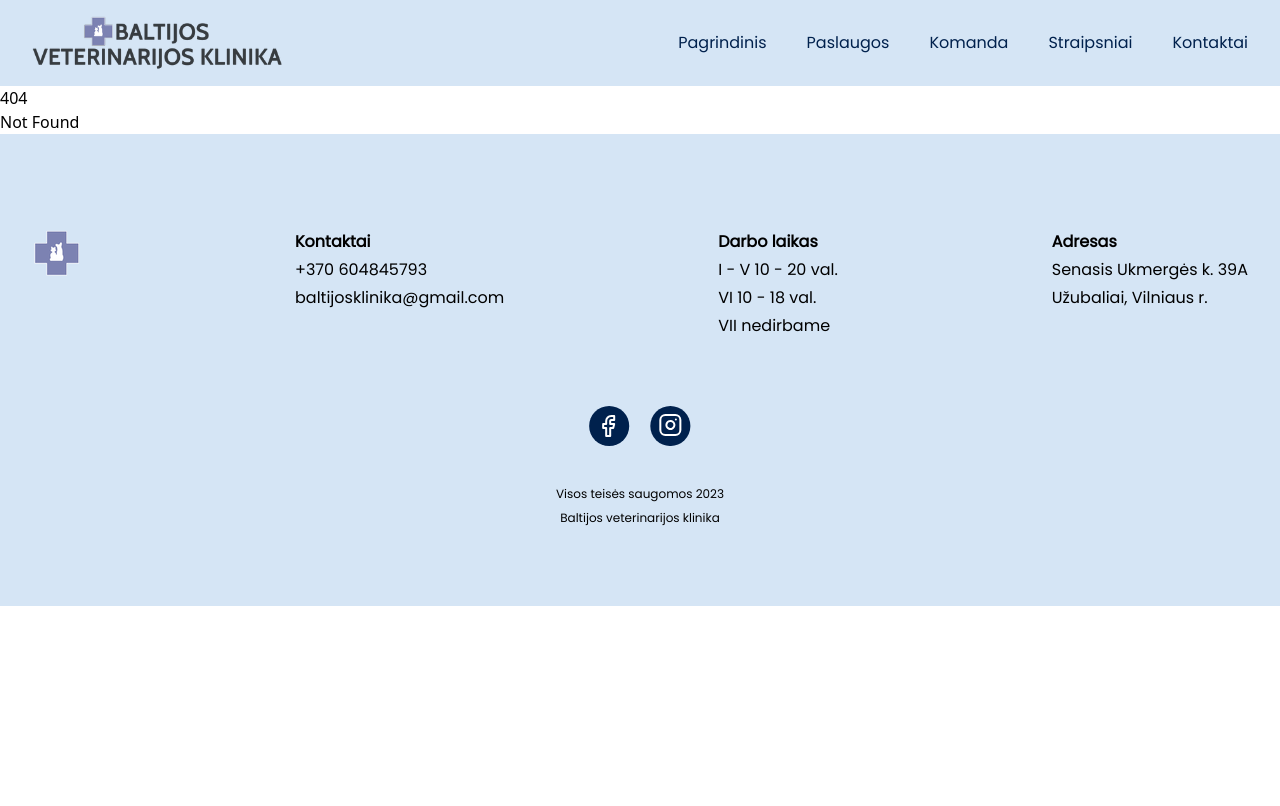
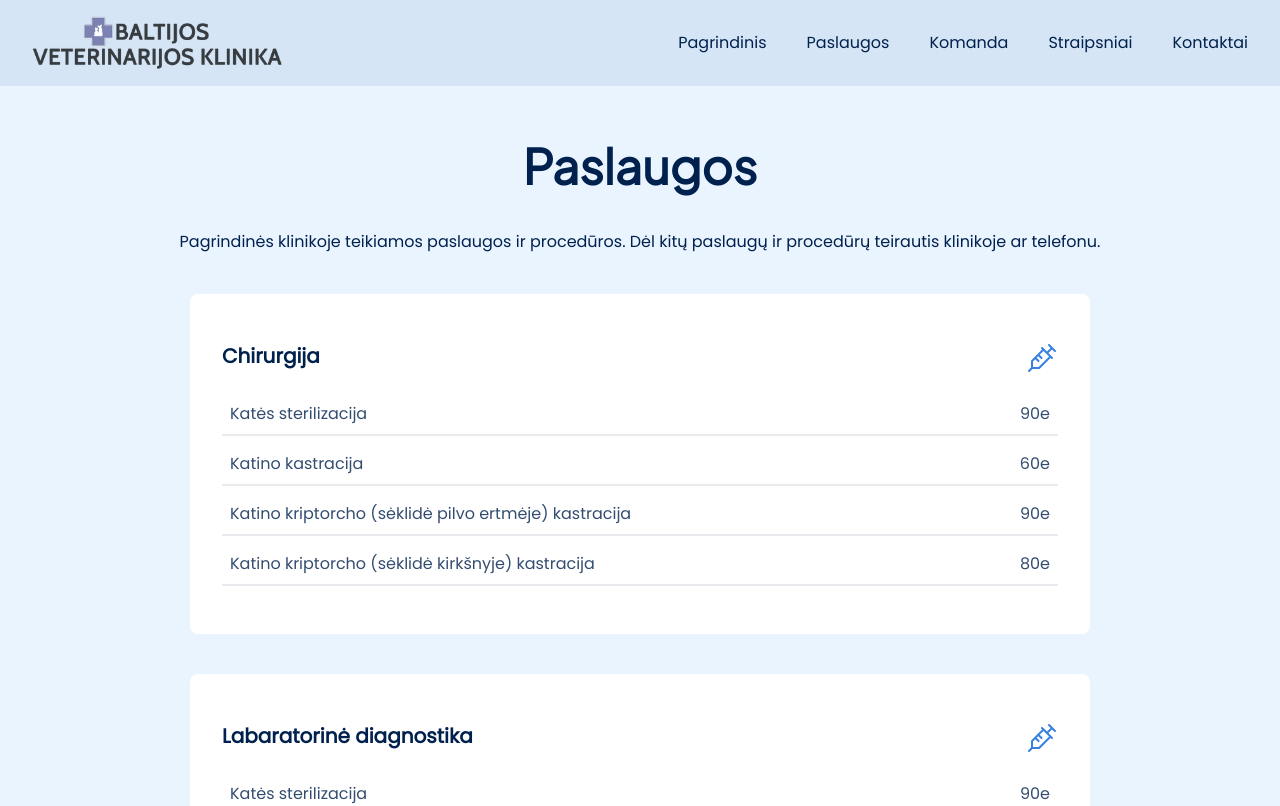
Before and after one commit to a-zyk/klinikos_web, a SvelteKit app: page /paslaugos in a window 1280 px wide. Before the commit this address had no page. Shown: the top 806 px of the page. Built offline with nearby package versions, Linux system fonts and the light colour scheme.

Commit message:
Add services page and items

```diff
--- a/src/lib/landing/Card.svelte
+++ b/src/lib/landing/Card.svelte
@@ -5,7 +5,7 @@
 </script>
 
 <div
-  class=" hover:translate-y-2 flex flex-col p-6 md:p-8 w-[250px] h-[250px] md:w-[300px] md:h-[300px] bg-white rounded-md cursor-pointer"
+  class=" hover:translate-y-2 flex flex-col p-6 md:p-8 w-[250px] h-[250px] md:w-[300px] md:h-[300px] bg-white rounded-lg cursor-pointer"
 >
   <svelte:component this={icon} />
   <div class="flex-grow" />
--- a/src/lib/landing/Team.svelte
+++ b/src/lib/landing/Team.svelte
@@ -20,9 +20,9 @@
       <div
         class=" max-w-[1100px] flex items-center justify-start md:justify-end mt-8 md:gap-2 cursor-pointer"
       >
-        <div class="font-base text-sm md:font-md text-primary_blue">
+        <a href="/komanda" class="font-base text-sm md:font-md text-primary_blue">
           Plačiau apie komandą
-        </div>
+        </a>
         <Arrow />
       </div>
     </ContentContainer>
--- a/src/lib/nav/MobileNav.svelte
+++ b/src/lib/nav/MobileNav.svelte
@@ -28,7 +28,9 @@
 {/if}
 
 <div class="flex w-full px-8 py-4">
-  <img src="/small_logo.png" alt="small logo" />
+  <a href="/">
+    <img src="/small_logo.png" alt="small logo" />
+  </a>
   <div class="flex-grow" />
   <button class="cursor-pointer" on:click={() => (isNavShown = true)}
     ><Bars /></button
--- a/src/lib/nav/WebNav.svelte
+++ b/src/lib/nav/WebNav.svelte
@@ -3,9 +3,9 @@
 </script>
 
 <div class="flex gap-4 items-center w-full px-8 py-4 lg:max-w-[1600px]">
-  <div class="md:w-[200px] lg:w-[250px]">
+  <a href="/" class="md:w-[200px] lg:w-[250px]">
     <img src="/logo.png" alt="logo" />
-  </div>
+  </a>
   <div class="flex-grow"/>
   <ul class="flex gap-10">
     {#each data as item}
--- a/src/lib/nav/data.js
+++ b/src/lib/nav/data.js
@@ -1,6 +1,6 @@
 export default [
     {name: "Pagrindinis", link:"/"},
-    {name: "Paslaugos", link:"/"},
+    {name: "Paslaugos", link:"/paslaugos"},
     {name: "Komanda", link:"/komanda"},
     {name: "Straipsniai", link:"/straipsniai"},
     {name: "Kontaktai", link:"/"},
--- a/src/routes/komanda/+page.svelte
+++ b/src/routes/komanda/+page.svelte
@@ -13,10 +13,10 @@
           Komanda
         </h1>
         <div class="text-center">
-          Susipažinkite su Baltijos klinikoje dirbančiais specialistais
+          Susipažinkite su Baltijos veterinarijos klinikoje dirbančiais specialistais
         </div>
       </div>
-      <div class="w-full flex flex-col gap-3">
+      <div class="w-full flex flex-col gap-10 mt-10">
         {#each data as doctor}
           <TeamCard
             name={doctor.name}
--- /dev/null
+++ b/src/routes/paslaugos/+page.svelte
@@ -0,0 +1,79 @@
+<script>
+  import LayoutContainer from "../../lib/layout/LayoutContainer.svelte";
+  import ContentContainer from "../../lib/layout/ContentContainer.svelte";
+  import ServicesItem from "./SevicesItem.svelte";
+  import { Syringe } from "$lib/assets";
+  const data = [
+    {
+      title: "Chirurgija",
+      icon: Syringe,
+      services: [
+        {
+          title: "Katės sterilizacija",
+          price: "90e",
+        },
+        {
+          title: "Katino kastracija",
+          price: "60e",
+        },
+        {
+          title: "Katino kriptorcho (sėklidė pilvo ertmėje) kastracija",
+          price: "90e",
+        },
+        {
+          title: "Katino kriptorcho (sėklidė kirkšnyje) kastracija",
+          price: "80e",
+        },
+      ],
+    },
+    {
+      title: "Labaratorinė diagnostika",
+      icon: Syringe,
+      services: [
+        {
+          title: "Katės sterilizacija",
+          price: "90e",
+        },
+        {
+          title: "Katino kastracija",
+          price: "60e",
+        },
+        {
+          title: "Katino kriptorcho (sėklidė pilvo ertmėje) kastracija",
+          price: "90e",
+        },
+        {
+          title: "Katino kriptorcho (sėklidė kirkšnyje) kastracija",
+          price: "80e",
+        },
+      ],
+    },
+  ];
+</script>
+
+<div class="bg-bg_lightest w-full">
+  <LayoutContainer>
+    <ContentContainer>
+      <div class="flex flex-col items-center gap-10">
+        <h1 class="text-2xl md:text-3xl lg:text-5xl font-bold font-jakarta">
+          Paslaugos
+        </h1>
+        <div class="text-center">
+          Pagrindinės klinikoje teikiamos paslaugos ir procedūros. Dėl kitų
+          paslaugų ir procedūrų teirautis klinikoje ar telefonu.
+        </div>
+      </div>
+      <div class="flex justify-center ">
+        <div class="lg:w-[900px] flex flex-col gap-10 mt-10">
+        {#each data as procedure}
+          <ServicesItem
+            title={procedure.title}
+            icon={procedure.icon}
+            procedures={procedure.services}
+          />
+        {/each}
+        </div>
+      </div>
+    </ContentContainer>
+  </LayoutContainer>
+</div>
--- /dev/null
+++ b/src/routes/paslaugos/SevicesItem.svelte
@@ -0,0 +1,26 @@
+<script>
+  export let title = "";
+  export let procedures = "";
+  export let icon;
+</script>
+
+<div
+  class="flex flex-col p-6 md:p-8 w-full bg-white rounded-lg"
+>
+  <div class="flex flex-col gap-2 my-4">
+    <div class="flex pb-3">
+      <h3 class="text-lg md:text-xl font-bold">{title}</h3>
+      <div class="flex-grow" />
+      <svelte:component this={icon} />
+    </div>
+    {#each procedures as procedure}
+      <div class="flex border-b-2 p-2 text-sm lg:text-base opacity-80">
+        <div class="">
+          {procedure.title}
+        </div>
+        <div class="flex-grow" />
+        <div>{procedure.price}</div>
+      </div>
+    {/each}
+  </div>
+</div>
--- a/src/routes/straipsniai/+page.svelte
+++ b/src/routes/straipsniai/+page.svelte
@@ -12,20 +12,20 @@
           Straipsniai
         </h1>
         <div class="text-center">
-                Klinikoje atliekame platų spektrą procedūrų ir paslaugų
+          Kviečiame susipažinti su naudinga informacija gyvūnų auginimo, ligų,
+          apsinuodijimų temomis
         </div>
       </div>
       <div class="grid grid-cols-1 md:grid-cols-2 lg:grid-cols-3 gap-4 pt-10">
-            <CarouselItem/>
-            <CarouselItem/>
-            <CarouselItem/>
-            <CarouselItem/>
-            <CarouselItem/>
-            <CarouselItem/>
-            <CarouselItem/>
-            <CarouselItem/>
+        <CarouselItem />
+        <CarouselItem />
+        <CarouselItem />
+        <CarouselItem />
+        <CarouselItem />
+        <CarouselItem />
+        <CarouselItem />
+        <CarouselItem />
       </div>
-
     </ContentContainer>
   </LayoutContainer>
 </div>
```
Lines whose indentation alone changed are shown as unchanged.
